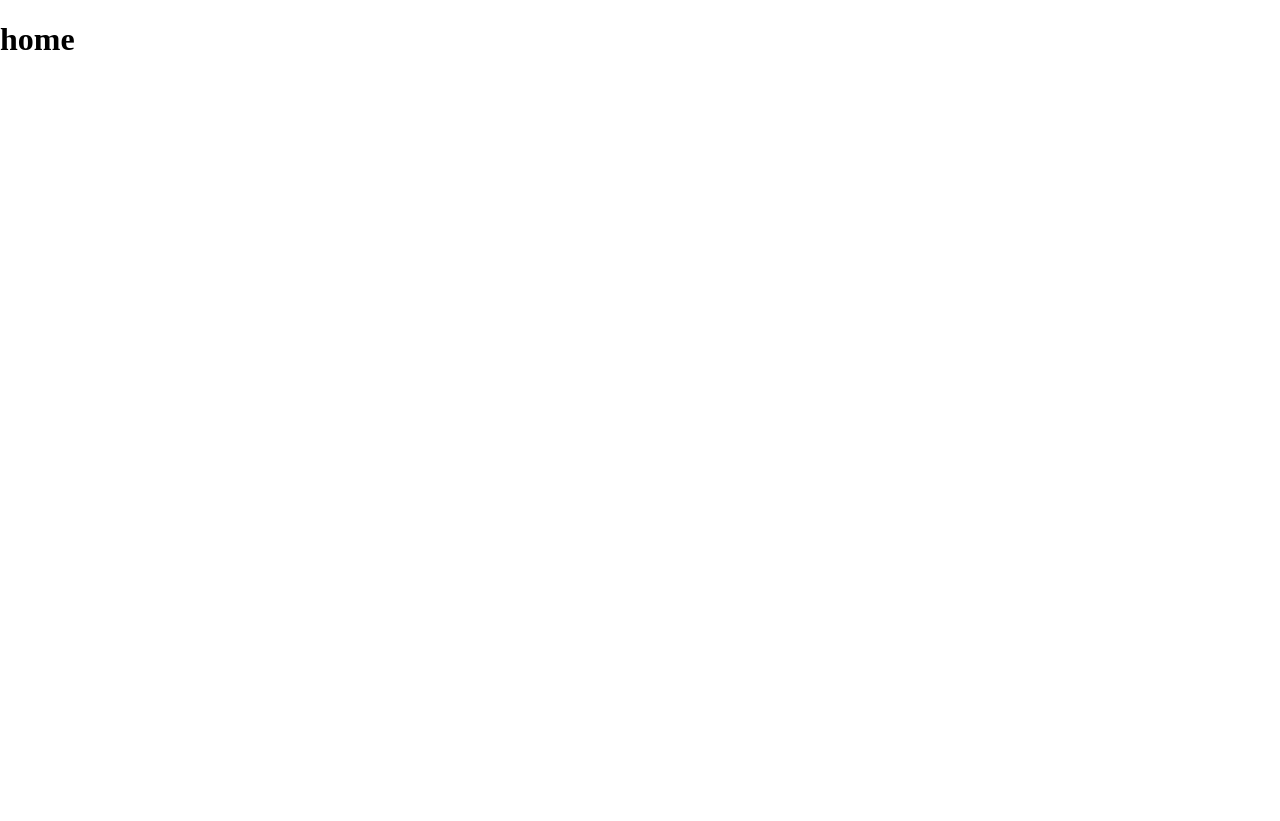
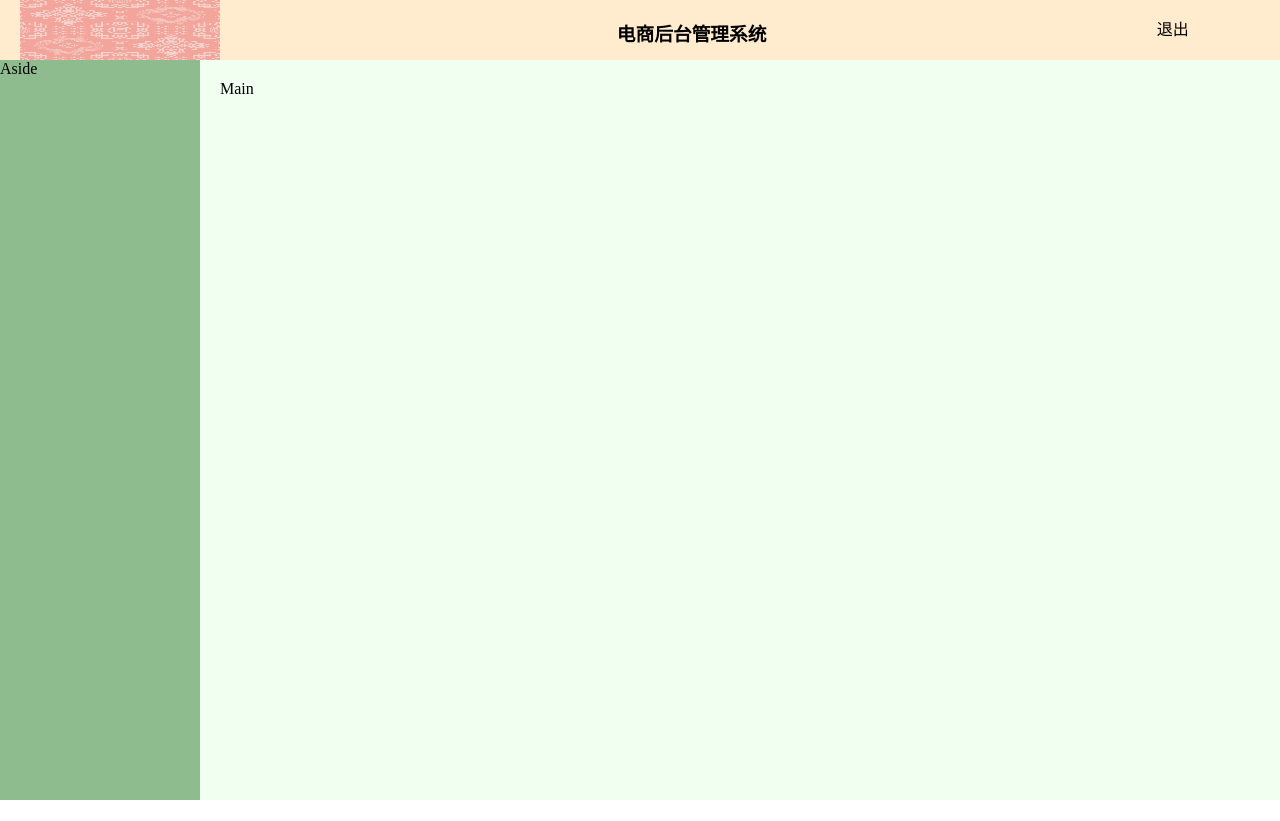
Before and after one commit to Killer-CAI/mallmanager53, a Vue app: page /#/ in a window 1280 px wide. After the commit the page ends 800 px from the top, so only its background shows below. Built offline with nearby package versions, Linux system fonts and the light colour scheme.

Commit message:
头部样式调整

```diff
--- a/src/components/home/home.vue
+++ b/src/components/home/home.vue
@@ -1,5 +1,25 @@
 <template>
-   <h1> home </h1>
+  <el-container class="container">
+  <el-header class="header">
+     <el-row>
+  <el-col :span="4">
+     <div class="grid-content bg-purple">
+     <img src="../../assets/silk.jpg" width="200" height="60" alt="无法显示图片">
+     </div>
+     </el-col>
+  <el-col :span="18" class="middle"><h3>电商后台管理系统</h3>
+  </el-col>
+  <el-col :span="2"><div class="grid-content bg-purple">
+     <a class="loginout" >退出</a>
+  </div>
+  </el-col>
+</el-row>
+  </el-header>
+  <el-container>
+    <el-aside class="aside" width="200px">Aside</el-aside>
+    <el-main class="main">Main</el-main>
+  </el-container>
+</el-container>
 </template>
 
 <script>
@@ -9,5 +29,23 @@
 </script>
 
 <style>
-
+.container{
+   height: 100%;
+}
+.header{
+   background-color:blanchedalmond
+}
+.aside{
+   background-color:darkseagreen
+}
+.main{
+   background-color:honeydew
+}
+.middle{
+   text-align: center;
+}
+.loginout{
+   line-height: 60px;
+   text-decoration-line: none;
+}
 </style>
--- a/src/components/login/login.vue
+++ b/src/components/login/login.vue
@@ -41,6 +41,8 @@
                 //console.log(meta.msg)
 
             if(status === 200){
+                //保存token
+                localStorage.setItem('token',data.token)
                 this.$router.push({name:'home'})
                 this.$message.success(msg);
             }
```
Also changed, not shown: src/assets/silk.jpg (added).
